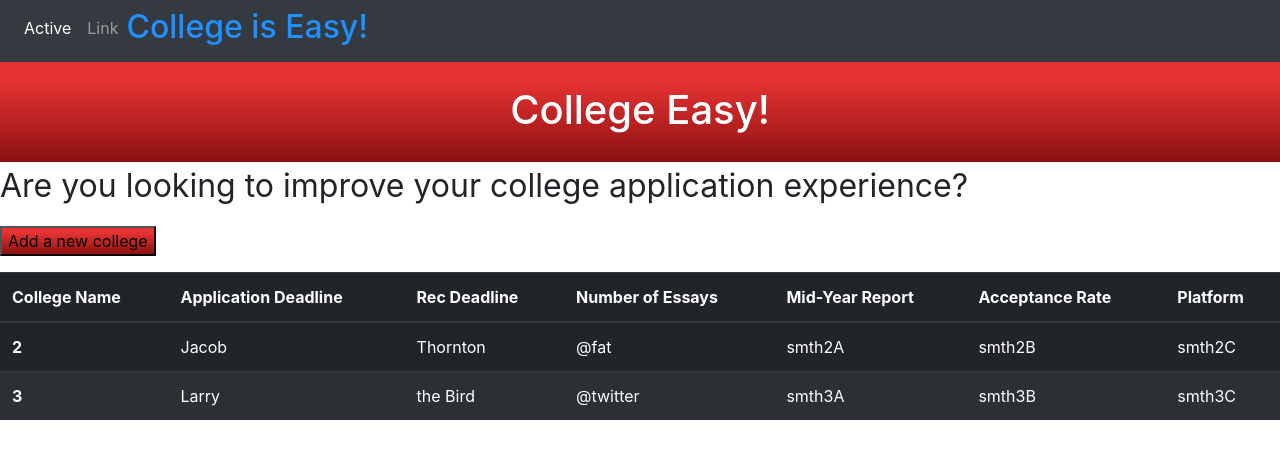
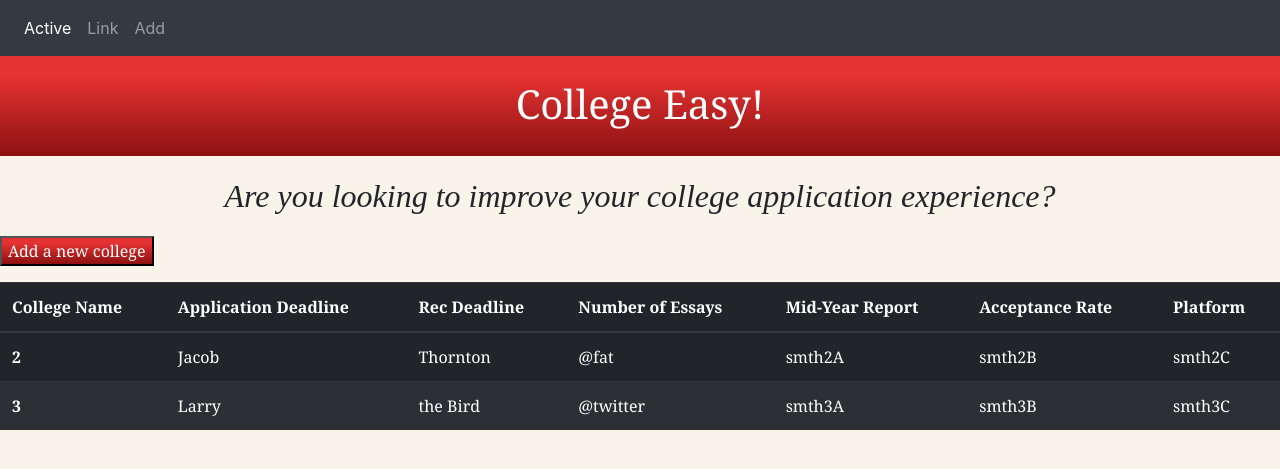
Before and after one commit to borao/college-easy, a Flask app: page / in a window 1280 px wide. Shown: the top 469 px of the page. Run offline with Flask 2, Linux system fonts and the light colour scheme; data that the repository does not hold is empty; some libraries are stand-ins or nearby versions.

Commit message:
Changed fonts and background color
Co-authored-by: Sahil Bolar <ssbolar00@gmail.com>

```diff
--- a/templates/index.html
+++ b/templates/index.html
@@ -7,7 +7,7 @@
   <script src="https://stackpath.bootstrapcdn.com/bootstrap/4.1.3/js/bootstrap.min.js" integrity="sha384-ChfqqxuZUCnJSK3+MXmPNIyE6ZbWh2IMqE241rYiqJxyMiZ6OW/JmZQ5stwEULTy" crossorigin="anonymous"></script>
 </head>
 
-<body>
+<body style="background-color:#f9f4ea;">
   <nav class="navbar navbar-expand-sm bg-dark navbar-dark">
     <ul class="navbar-nav">
       <li class="nav-item active">
@@ -15,21 +15,29 @@
       </li>
       <li class="nav-item">
         <a class="nav-link" href="#">Link</a>
+      <li class="nav-item">
+        <a class="nav-link" href="#">Add</a>
       </li>
-      <h2 style ="color:DodgerBlue; text-align: right;"> <font size = "6"> College is Easy! </font> </h2>
     </ul>
   </nav>
 
 <div style="background: linear-gradient(to bottom, #E53232 20%, #8C1111 100%); height:100px;" >
   <center>
   <br />
-  <h1 style="color:#ffffff; vertical-align: middle;">College Easy!</h1>
+  <b><h1 style="color:#ffffff; vertical-align: middle;"> <font face=georgia> College Easy!</h1></b>
   </center>
 </div>
 
-<p height="100"> <font size="6.5"> Are you looking to improve your college application experience? </font> </p>
+<p height="100"> <font size="6.5", face=lucidasansunicode>
+  <center>
+  <i>Are you looking to improve your college application experience?</i>
+  </center>
+</font> </p>
 
-<button style="background: linear-gradient(to bottom, #E53232 20%, #8C1111 100%);">Add a new college</button>
+<button style="background: linear-gradient(to bottom, #E53232 20%, #8C1111 100%); color:#ffffff">
+  <font face=georgia>
+    Add a new college
+</button>
 
   <table class="table table-striped table-dark">
     <thead>
```
